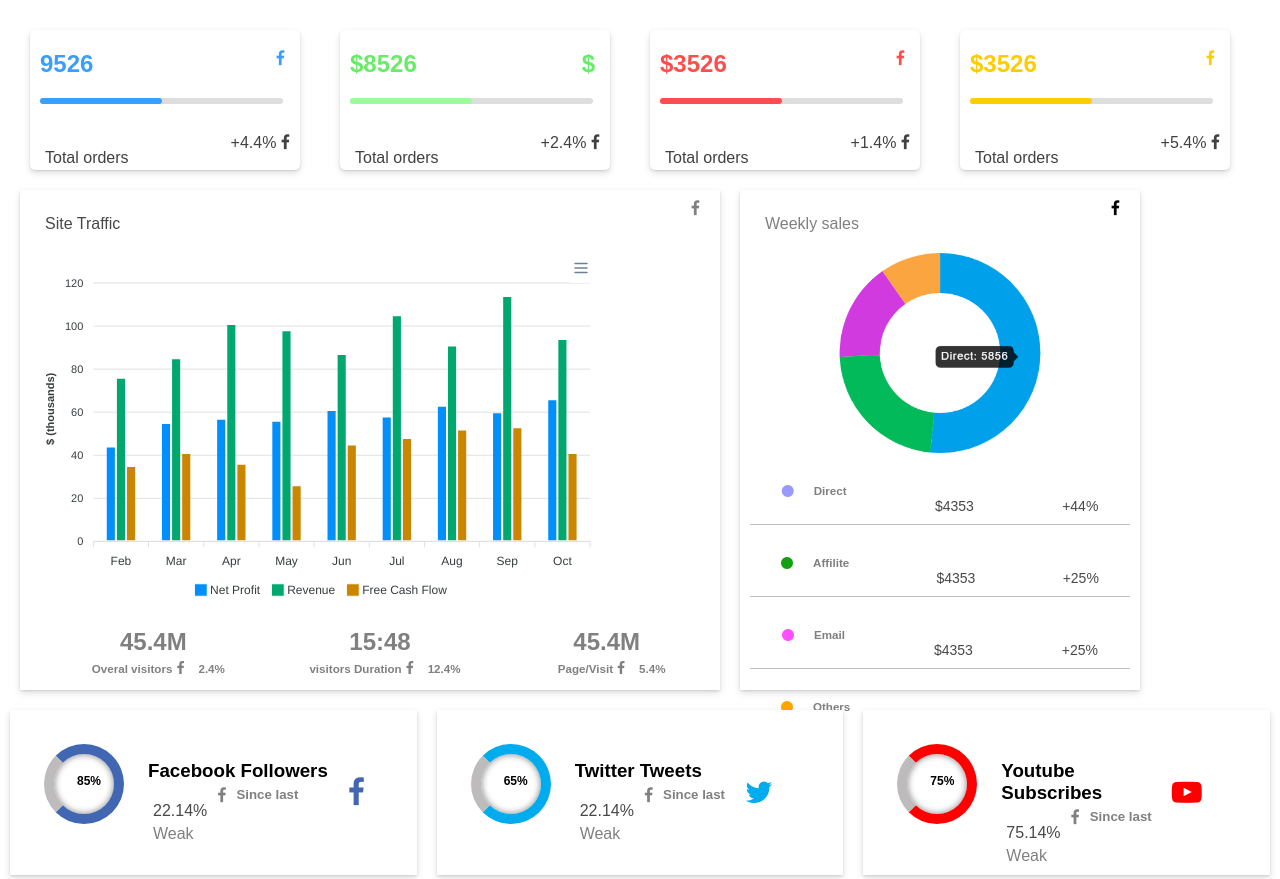
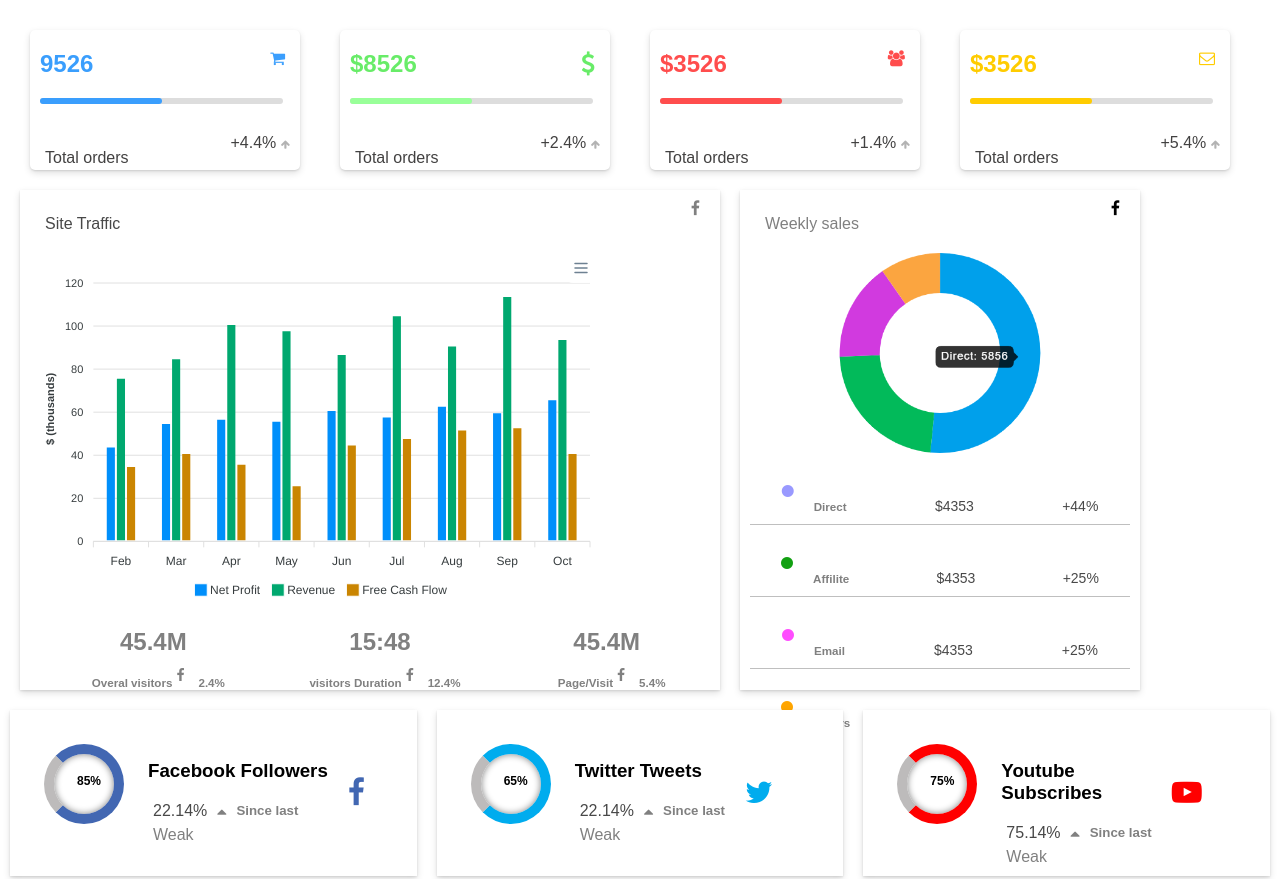
Before and after one commit to Abdirasaaq-Nor/Dashboard-desing, a plain HTML site: page index.html in a window 1280 px wide. Shown: the top 879 px of the page. Drawn offline with nearby package versions, Linux system fonts and the light colour scheme.

Commit message:
some changes

```diff
--- a/index.html
+++ b/index.html
@@ -22,7 +22,7 @@
           <div class="card_one_fle">
             <div><h1>9526</h1></div>
             <div>
-              <span class="cart_icon"><i class="fa fa-facebook"></i></span>
+              <span class="cart_icon"><i class="fa fa-shopping-cart"></i></span>
             </div>
           </div>
           <div class="container">
@@ -31,7 +31,7 @@
           <div class="card_one">
             <div><h4>Total orders</h4></div>
             <div class="up_icons">
-              +4.4% <span><i class="fa fa-facebook"></i></span>
+              +4.4% <span class="arrow_up"><i class="fa fa-arrow-up"></i></span>
             </div>
           </div>
         </div>
@@ -41,7 +41,9 @@
           <div class="card_one_fle_2">
             <div><h1>$8526</h1></div>
             <div>
-              <span class="cart_icon_2"><h2>$</h2></span>
+              <span class="cart_icon_2"
+                ><h1><i class="fa fa-usd"></i></h1
+              ></span>
             </div>
           </div>
           <div class="container_2">
@@ -50,7 +52,7 @@
           <div class="card_one_2">
             <div><h4>Total orders</h4></div>
             <div class="up_icons_2">
-              +2.4% <span><i class="fa fa-facebook"></i></span>
+              +2.4% <span class="arrow_up"><i class="fa fa-arrow-up"></i></span>
             </div>
           </div>
         </div>
@@ -60,7 +62,7 @@
           <div class="card_one_fle_3">
             <div><h1>$3526</h1></div>
             <div>
-              <span class="cart_icon_3"><i class="fa fa-facebook"></i></span>
+              <span class="cart_icon_3"><i class="fa fa-users"></i></span>
             </div>
           </div>
           <div class="container_3">
@@ -69,7 +71,7 @@
           <div class="card_one_3">
             <div><h4>Total orders</h4></div>
             <div class="up_icons_3">
-              +1.4% <span><i class="fa fa-facebook"></i></span>
+              +1.4% <span class="arrow_up"><i class="fa fa-arrow-up"></i></span>
             </div>
           </div>
         </div>
@@ -79,7 +81,7 @@
           <div class="card_one_fle_4">
             <div><h1>$3526</h1></div>
             <div>
-              <span class="cart_icon_4"><i class="fa fa-facebook"></i></span>
+              <span class="cart_icon_4"><i class="fa fa-envelope-o"></i></span>
             </div>
           </div>
           <div class="container_4">
@@ -88,7 +90,7 @@
           <div class="card_one_4">
             <div><h4>Total orders</h4></div>
             <div class="up_icons_4">
-              +5.4% <span><i class="fa fa-facebook"></i></span>
+              +5.4% <span class="arrow_up"><i class="fa fa-arrow-up"></i></span>
             </div>
           </div>
         </div>
@@ -292,7 +294,7 @@
             <h3>Facebook Followers</h3>
             <div class="inside_text">
               <h4>22.14%</h4>
-              <span><i class="fa fa-facebook"></i></span>
+              <span><i class="fa fa-caret-up"></i></span>
               <h5>Since last</h5>
             </div>
             <h4 class="weak">Weak</h4>
@@ -312,7 +314,7 @@
             <h3>Twitter Tweets</h3>
             <div class="inside_text">
               <h4>22.14%</h4>
-              <span><i class="fa fa-facebook"></i></span>
+              <span><i class="fa fa-caret-up"></i></span>
               <h5>Since last</h5>
             </div>
             <h4 class="weak">Weak</h4>
@@ -336,7 +338,7 @@
             </h3>
             <div class="inside_text">
               <h4>75.14%</h4>
-              <span><i class="fa fa-facebook"></i></span>
+              <span><i class="fa fa-caret-up"></i></span>
               <h5>Since last</h5>
             </div>
             <h4 class="weak">Weak</h4>
@@ -475,7 +477,7 @@
               <div class="container_sec_4_1">
                 <div class="skills_sec_4_1 line_sec_4_1"></div>
               </div>
-
+              <h4>Mails 5GB</h4>
               <div class="container_sec_4_2">
                 <div class="skills_sec_4_2 line_sec_4_2"></div>
               </div>
@@ -663,7 +665,6 @@
         </div>
         <span class="sec_6_borer_bottom"></span>
 
-
         <div class="table_order">
           <table>
             <tr>
@@ -698,7 +699,6 @@
                 </div>
               </td>
             </tr>
-
 
             <!-- ............... second row data............... -->
             <tr>
@@ -813,7 +813,6 @@
               </td>
             </tr>
 
-
             <!-- .............. seven row of data.................... -->
             <tr>
               <td>#33424</td>
--- a/style.css
+++ b/style.css
@@ -6,10 +6,14 @@
 
 body {
   font-family: sans-serif;
-
 }
 
 /* ........................... section one cards section ......... */
+.arrow_up{
+  color: rgb(179, 179, 179);
+  font-size: 10px;
+}
+
 .main_cards {
   display: grid;
   grid-template-columns: repeat(4, 1fr);
@@ -357,7 +361,12 @@ body {
 .inside_text span,
 h5 {
   margin-left: 10px;
+  margin-top: 16px;
 }
+/* .inside_text h5 {
+  margin-top: 10px;
+  color: red;
+} */
 .bb {
   display: flex;
   justify-content: center;
@@ -844,9 +853,7 @@ h4 {
   width: 1000px;
   height: 700px;
   margin: 20px 10px 20px 20px;
-
 }
-
 
 .summry_order {
   display: flex;
@@ -878,7 +885,6 @@ table tr td {
   color: rgb(72, 72, 72);
   margin: 30px 0px 20px 0px;
   border-bottom: 1px solid rgb(225, 225, 225);
-
 }
 
 .product_sec_6 {
@@ -923,7 +929,6 @@ table td:nth-child(2) {
 }
 table td {
   color: gray;
-
 }
 .table_icon {
   display: flex;
@@ -942,12 +947,12 @@ table td {
   margin-left: 2px;
   color: #2b2a2a;
 }
-.table_order{
+.table_order {
   width: 100%;
 }
 /* .......................................... ................................................media query for mobile ............... */
 @media only screen and (max-width: 600px) {
-  body{
+  body {
     overflow-x: hidden;
   }
   .main_cards {
@@ -1116,8 +1121,6 @@ table td {
   .table_order {
     overflow-x: scroll;
     width: 400px;
-
-
   }
   .main_section_6 {
     background-color: white;
@@ -1125,10 +1128,7 @@ table td {
     width: 1000px;
     height: 800px;
     margin: 20px 10px 30px 20px;
-
   }
-
-
 }
 
 /* ................................................................ media query for big mobile ........ */
@@ -1317,8 +1317,6 @@ table td {
   .table_order {
     overflow-x: scroll;
     width: 800px;
-
-
   }
   .main_section_6 {
     background-color: white;
@@ -1326,9 +1324,7 @@ table td {
     width: 1000px;
     height: 800px;
     margin: 20px 10px 30px 20px;
-
   }
-
 }
 
 /* ............................. media query for tablet  */
```
Lines whose indentation alone changed are shown as unchanged.
